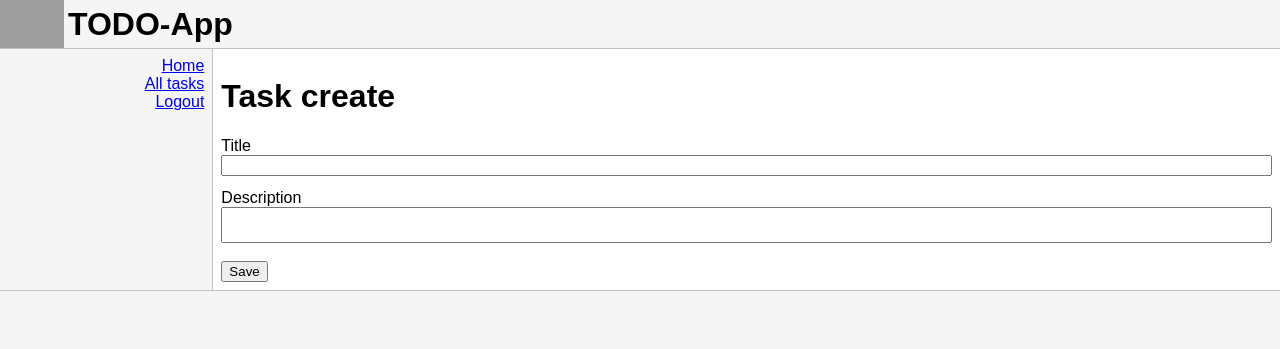
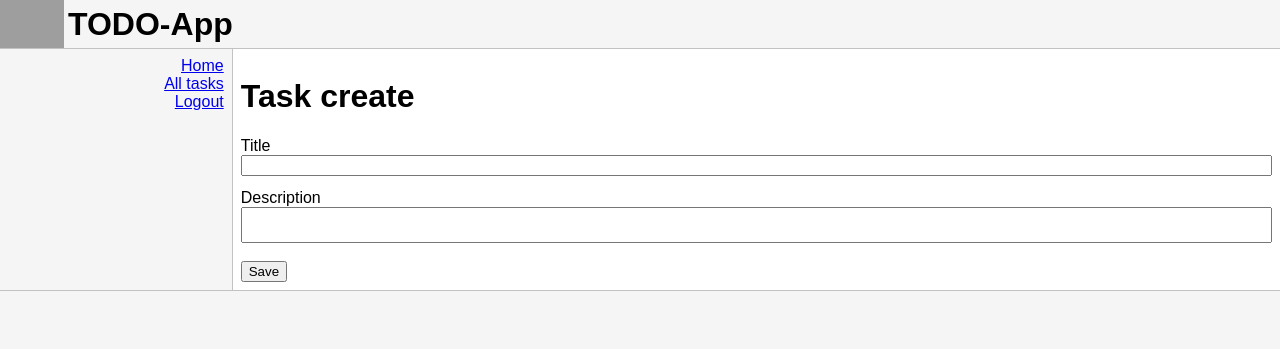
Before and after one commit to mmerklinger/todo-app, a Python web app: template todo_app/templates/tasks_create.html in a window 1280 px wide. Shown: the top 349 px of the page. Run offline with Jinja, Linux system fonts and the light colour scheme; the template is opened without the code that fills it, so the values that code supplies are empty; grey boxes are pictures that could not be loaded.

Commit message:
Change grid columns to depend on screen size

```diff
--- a/todo_app/static/styles.css
+++ b/todo_app/static/styles.css
@@ -65,27 +65,27 @@ table, th, td {
 
 .grid-container {
     display: grid;
-    grid-template-columns: 1fr 1fr 4fr;
+    grid-template-columns: 4fr;
     gap: 0px 0px;
     min-width: 360px;
 }
 
 .header {
     grid-row: 1;
-    grid-column: 1 / 6;
+    grid-column: 1 / 4;
     height: 3rem;
     border-bottom: 1px solid #c2c2c2;
 }
 
 .sidebar {
-    grid-column: 1 / 6;
+    grid-column: 1 / 4;
     display: none;
     text-align: center;
 }
 
 .content {
     grid-row: 2;
-    grid-column: 1 / 6;
+    grid-column: 1 / 4;
     display: inline;
     padding: 0.5em;
     background-color: white;
@@ -93,7 +93,7 @@ table, th, td {
 
 .footer {
     grid-row: 3;
-    grid-column: 1 / 6;
+    grid-column: 1 / 4;
     border-top: 1px solid #c2c2c2;
 }
 
@@ -125,6 +125,20 @@ table, th, td {
 @media screen and (min-width: 768px) {
     /* grid */
 
+    .grid-container {
+        display: grid;
+        grid-template-columns: 2fr 9fr;
+        gap: 0px 0px;
+        min-width: 360px;
+    }
+
+    .header {
+        grid-row: 1;
+        grid-column: 1 / 12;
+        height: 3rem;
+        border-bottom: 1px solid #c2c2c2;
+    }
+
     .sidebar {
         grid-row: 2;
         grid-column: 1;
@@ -136,10 +150,16 @@ table, th, td {
 
     .content {
         grid-row: 2;
-        grid-column: 2 / 6;
+        grid-column: 2;
         display: inline !important;
         padding: 0.5em;
         background-color: white;
+    }
+
+    .footer {
+        grid-row: 3;
+        grid-column: 1 / 12;
+        border-top: 1px solid #c2c2c2;
     }
 
     /* header */
```
